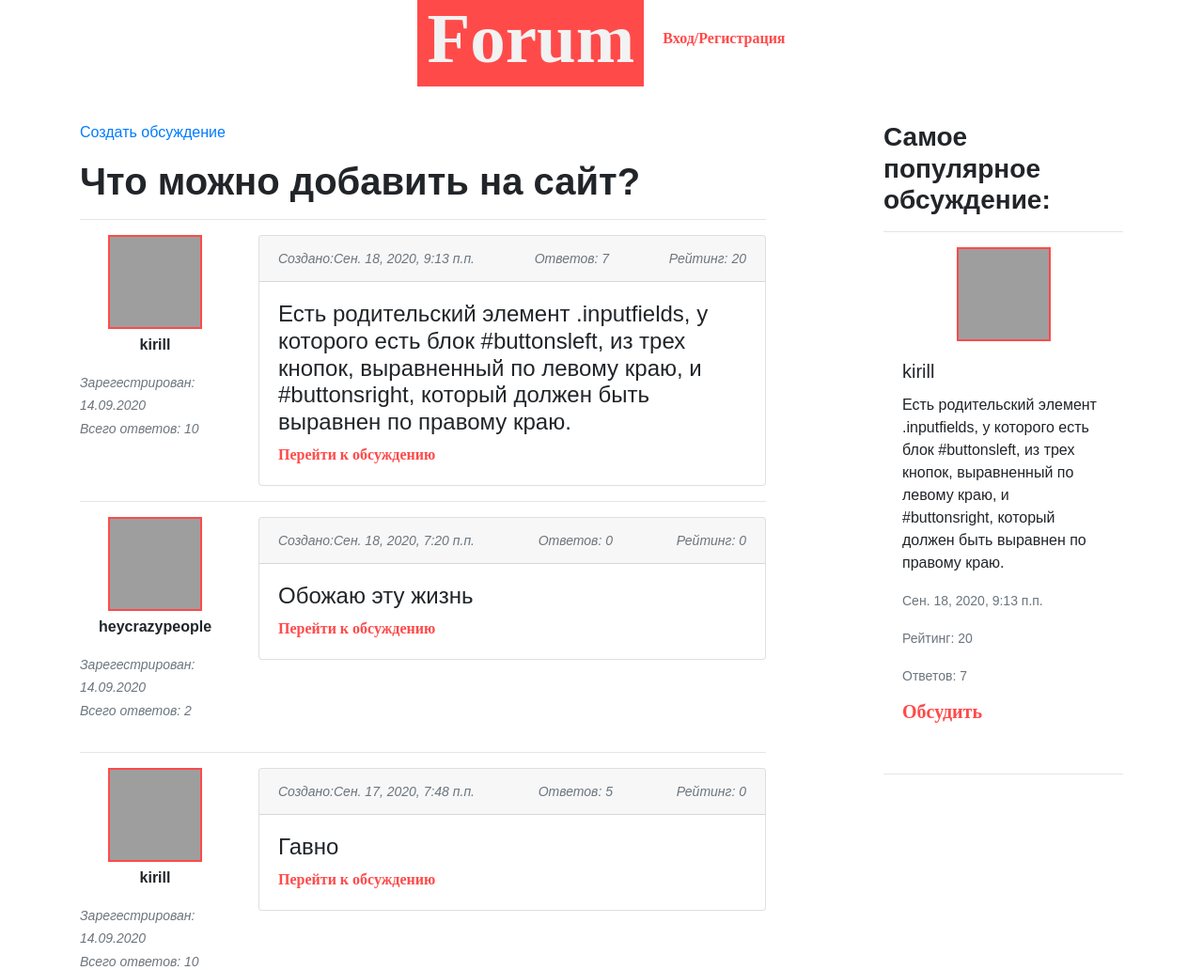
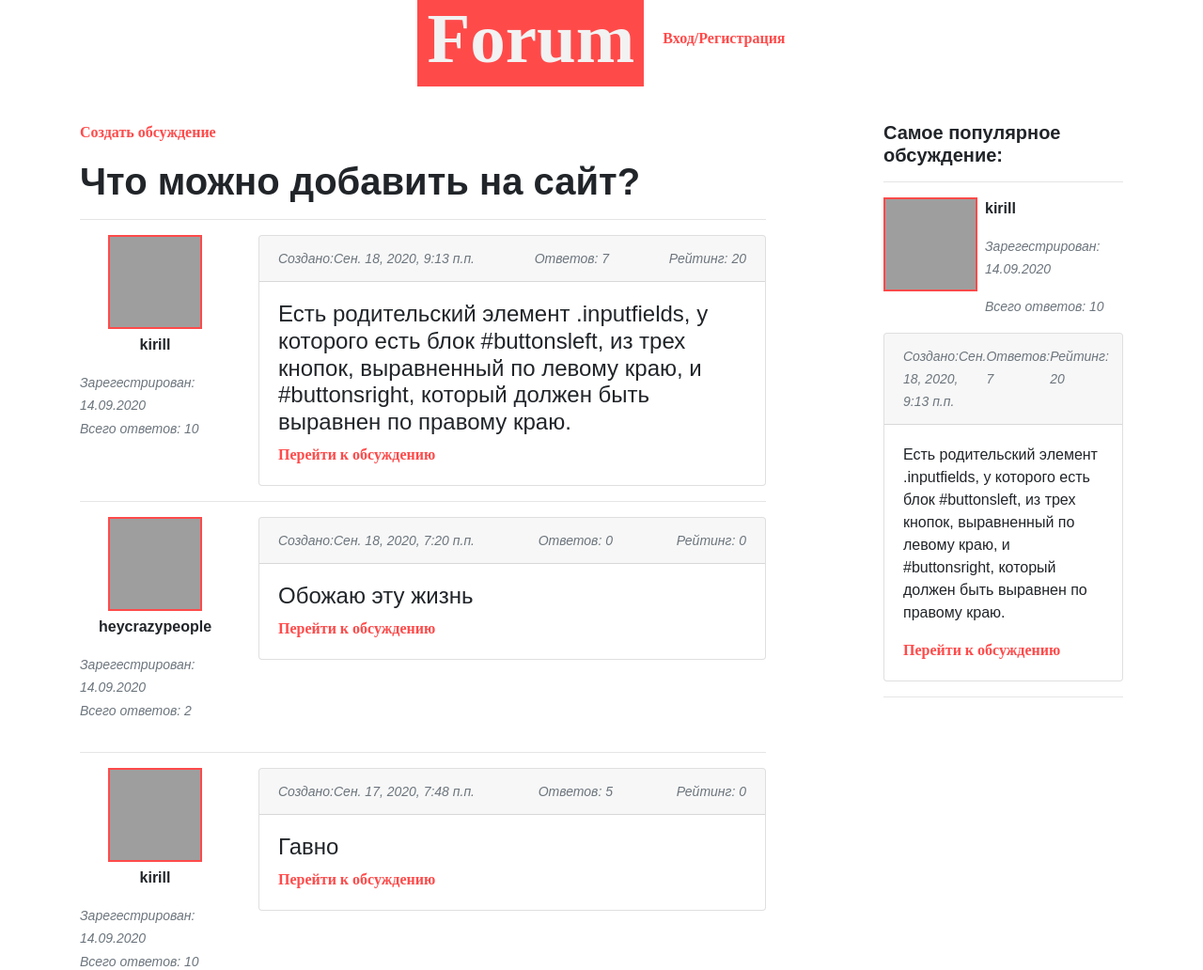
Before and after one commit to Milirik/site_blog_plus_forum_on_django, a Django app: page /forum/ in a window 1280 px wide. Shown: the top 1032 px of the page at 94% size. Run offline with Django 3.2, Linux system fonts and the light colour scheme; data comes from the database, SQL or seed files in the repository; both versions use the stored data as it was after the commit; some libraries are stand-ins or nearby versions; grey boxes are pictures that could not be loaded.

Commit message:
c1(+HTML_layout)

```diff
--- a/forum/admin.py
+++ b/forum/admin.py
@@ -42,7 +42,9 @@ class AdvUserAdmin(admin.ModelAdmin):
 	list_display = ('__str__', 'is_activated', 'date_joined')
 	search_fields = ('username', 'email', 'first_name', 'last_name')
 	list_filter = (NonactivatedFilter,)
-	fields = (('username', 'email'), ('first_name', 'last_name'),
+	fields = (('username', 'email'),
+		('password'),
+		('first_name', 'last_name'),
 		('send_messages', 'is_active', 'is_activated'),
 		('is_staff', 'is_superuser'), 'groups', 'user_permissions',
 		('last_login', 'date_joined')
--- a/forum/middlewares.py
+++ b/forum/middlewares.py
@@ -4,4 +4,5 @@ def forum_context_processor(request):
 	context = {}
 	if Discussion.objects.all():
 		context['popular_discuss'] = Discussion.objects.order_by('rating').reverse()[0]
+	context['user_rating'] = sum([dis.rating for dis in Discussion.objects.all()])
 	return context
--- a/forum/templates/forum/index.html
+++ b/forum/templates/forum/index.html
@@ -6,7 +6,7 @@
 
 {% block content %}
 
-<p><a href="{% url 'forum:profile_add_discuss_name' %}">Создать обсуждение</a></p>
+<p3><a class="url_default" href="{% url 'forum:profile_add_discuss_name' %}">Создать обсуждение</a></p>
 {% for category in categories %}
 <div>
 	<h1><b>{{ category.name }}</b></h1>
--- a/forum/templates/layout/basic_forum.html
+++ b/forum/templates/layout/basic_forum.html
@@ -34,40 +34,50 @@
 					<div class="col-lg-3 offset-md-1">
 						<div class="sticky-top">
 							{% if user.is_authenticated %}
-							<h3>
-								<b>Вы вошли как:</b>
-								<a href="{% url 'forum:profile_name' %}" class="url_default">{{ user.username }}</a>
-							</h3>
 							<hr>
+							 <h5 style="text-align:center;"><b>Здравствуйте</b>, <a href="{% url 'forum:profile_name' %}" class="url_default">{{ user.first_name }}</a>!</h5>
 							{% if user.image %}
 							<img class="profile_photo" src="{{ user.image.url }}">
 							{% endif %}
 							<p style="text-align: center">
+								<p>Имя профиля: <a href="{% url 'forum:profile_name' %}" class="url_default">{{ user.username }}</a> (<a style="" class="url_default" href="{% url 'forum:logout_name' %}">выйти</a>)</p>
+								<p>Имя: {{ user.last_name }} {{ user.first_name }}</p>
+								<p>Дата регистрации: {{ user.date_joined }}</p>
+								<p>Количество сообщений: {{ user.answer_set.count }}</p>
+								<p>Ваш общий рейтинг: {{ user_rating }}</p>
 
-								<b>{{ user.last_name }} {{ user.first_name }}</b>
-								<a style="font-size: 20px;margin: 30px 0 30px 20px; display:inline-block;" class="url_default" href="{% url 'forum:logout_name' %}">(Выйти)</a>
 							</p>
 							<hr>
 							{% endif %}
 
-							<h3><b>Самое популярное обсуждение:</b></h3>
+							<h5><b>Самое популярное обсуждение:</b></h5>
 							<hr>
-							<img class="profile_photo_mini" src="{{ popular_discuss.creator.image.url }}">
-							<div class="card-body">
-								<h5 class="card-title">{{ popular_discuss.creator.username }}</h5>
-								<p class="card-text">{{ popular_discuss.text }}</p>
-								<p class="card-text"><small class="text-muted">{{ popular_discuss.date_of_creation }}</small></p>
+							<div style="display: flex;">
+								<p class="mr-2"><img class="profile_photo_mini" src="{{ popular_discuss.creator.image.url }}"></p>
+								<div style="display: flex; flex-direction: column; ">
+									<p><b>{{ popular_discuss.creator.username }}</b></p>
+									<p><i><small class="text-muted">Зарегестрирован: <br>{{ popular_discuss.creator.date_joined|date:"d.m.Y" }}</small></i></p>
+									<p><i><small class="text-muted">Всего ответов: {{ popular_discuss.creator.answer_set.count }}</small></i></p>
+								</div>
+							</div>
+							<div>
+								<div class="card">
+									<div class="card-header" style="display: flex;justify-content: space-between;">
+										<i><small class="text-muted">Создано:{{ popular_discuss.date_of_creation }}</small></i>
+										<i><small class="text-muted">Ответов: {{ popular_discuss.answer_set.all.count }}</small></i>
+										<i><small class="text-muted">Рейтинг: {{ popular_discuss.rating }}</small></i>
+									</div>
+									<div class="card-body">
 
-								<p class="card-text"><small class="text-muted">Рейтинг: {{ popular_discuss.rating }}</small></p>
+										<p class="card-text">{{ popular_discuss.text }}</p>
+										<a href="{% url "forum:detail_discuss_name" pk=popular_discuss.pk %}" class="url_default">Перейти к обсуждению</a>
+									</div>
+								</div>
+							</div>
 
-								<p class="card-text"><small class="text-muted">Ответов: {{ popular_discuss.answer_set.all.count }}</small></p>
-
-								<p><a href="{% url "forum:detail_discuss_name" pk=popular_discuss.pk %}" style="font-size: 20px;" class="url_default">Обсудить</a></p>
-							</div>
 							<hr>
 						</div>
 					</div>
-
 				</div>
 			</div>
 		</div>
--- a/forum/views.py
+++ b/forum/views.py
@@ -89,12 +89,6 @@ def profile_delete_discuss(request, pk):
 	else:
 		context = {'discuss': discuss}
 		return render(request, 'forum/profile_delete_discuss.html', context)
-
-
-# Answers
-def add_answer(request):
-	pass
-
 
 # User
 class ForumLoginView(LoginView):
```
Also changed, not shown: db.sqlite3, forum/migrations/0003_auto_20200919_1055.py (added).
